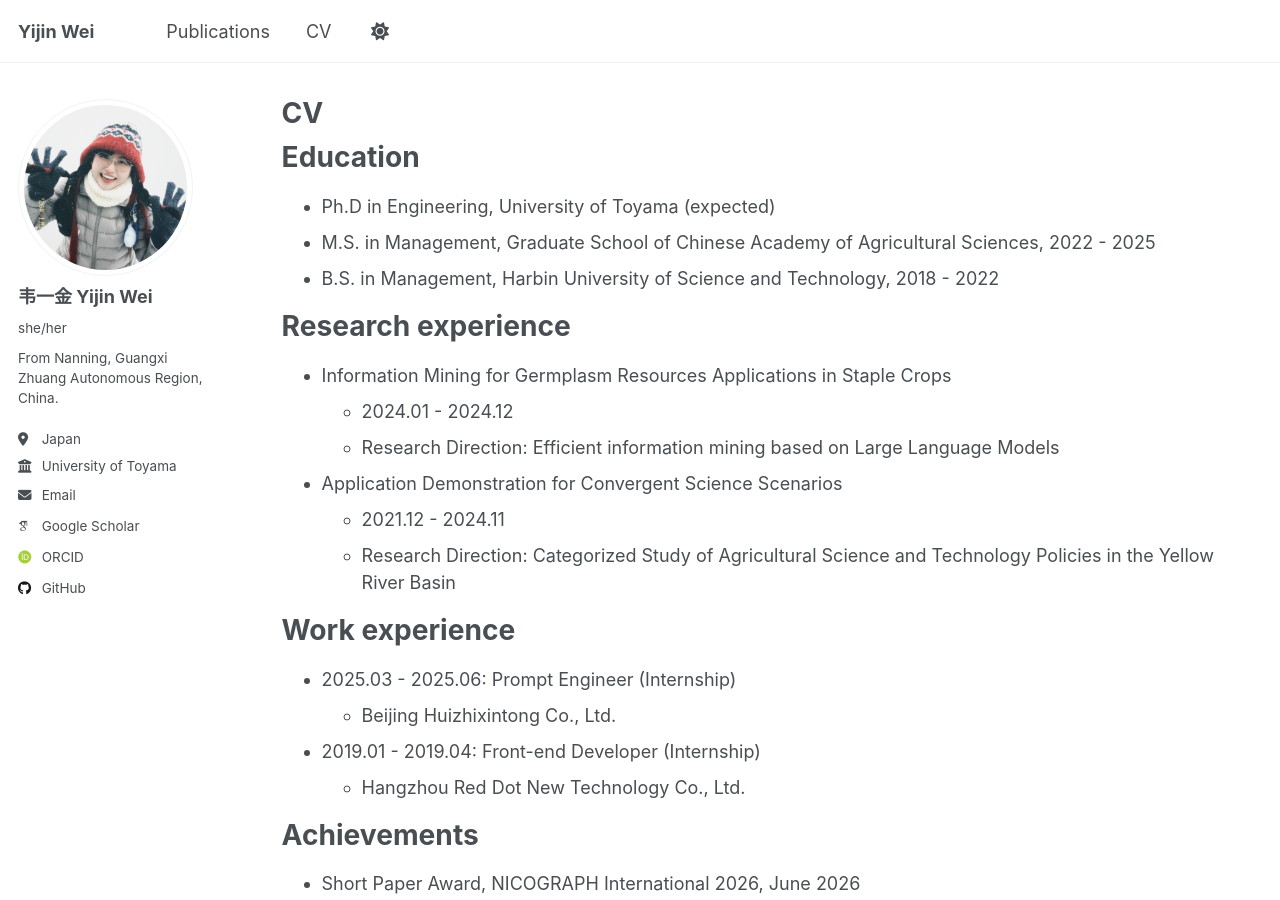
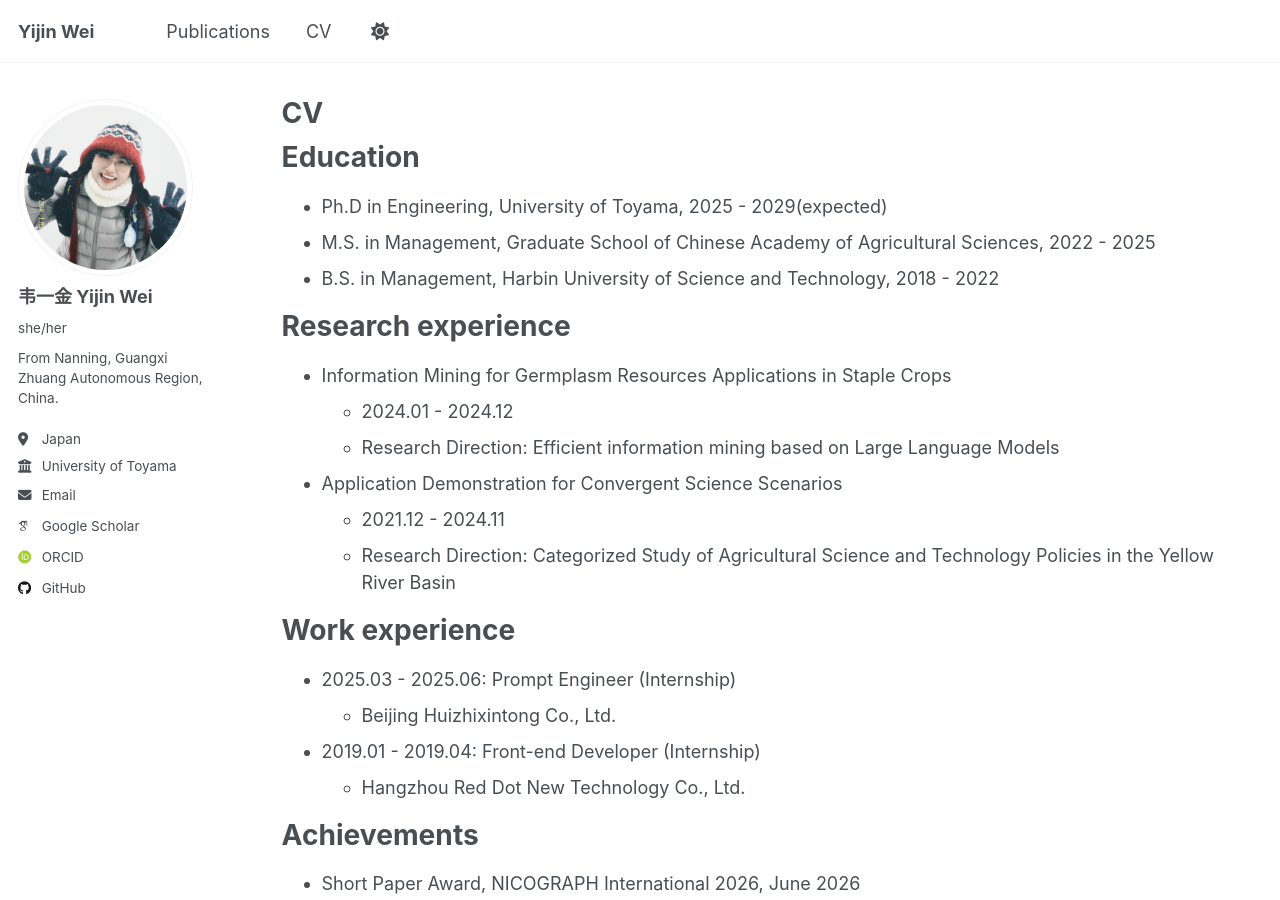
Before and after one commit to mangx/mangx.github.io, a Jekyll site: the page built from _pages/cv.md, in a window 1280 px wide and 900 px high. Built offline with Jekyll 4.4.1, drawn with Linux system fonts in a browser that asks for light colours; some web fonts are replaced.

Commit message:
Update Ph.D. education details in CV

```diff
--- a/_pages/cv.md
+++ b/_pages/cv.md
@@ -11,7 +11,7 @@ redirect_from:
 
 Education
 ======
-* Ph.D in Engineering, University of Toyama (expected)
+* Ph.D in Engineering, University of Toyama, 2025 - 2029(expected)
 * M.S. in Management, Graduate School of Chinese Academy of Agricultural Sciences, 2022 - 2025
 * B.S. in Management, Harbin University of Science and Technology, 2018 - 2022
 
```
